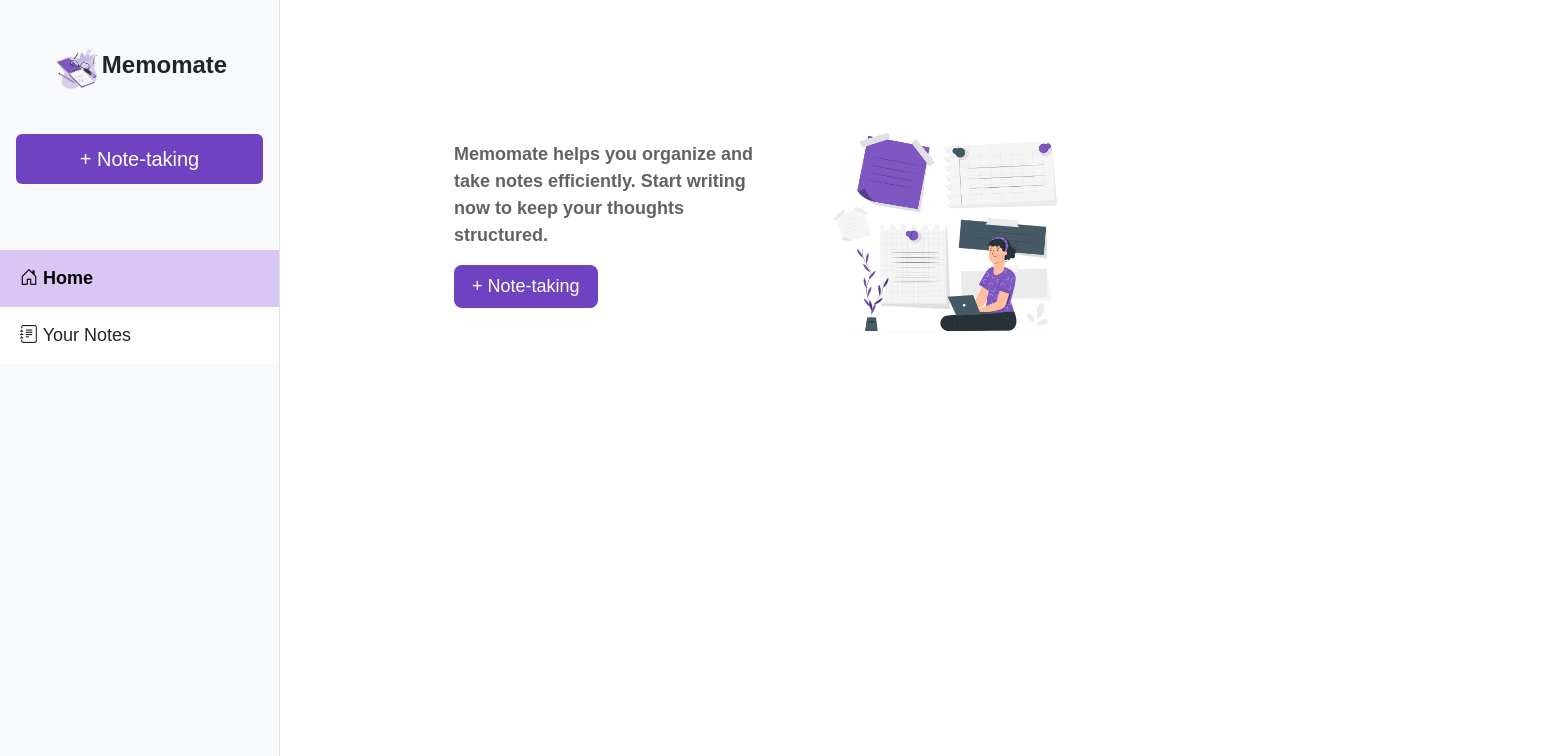
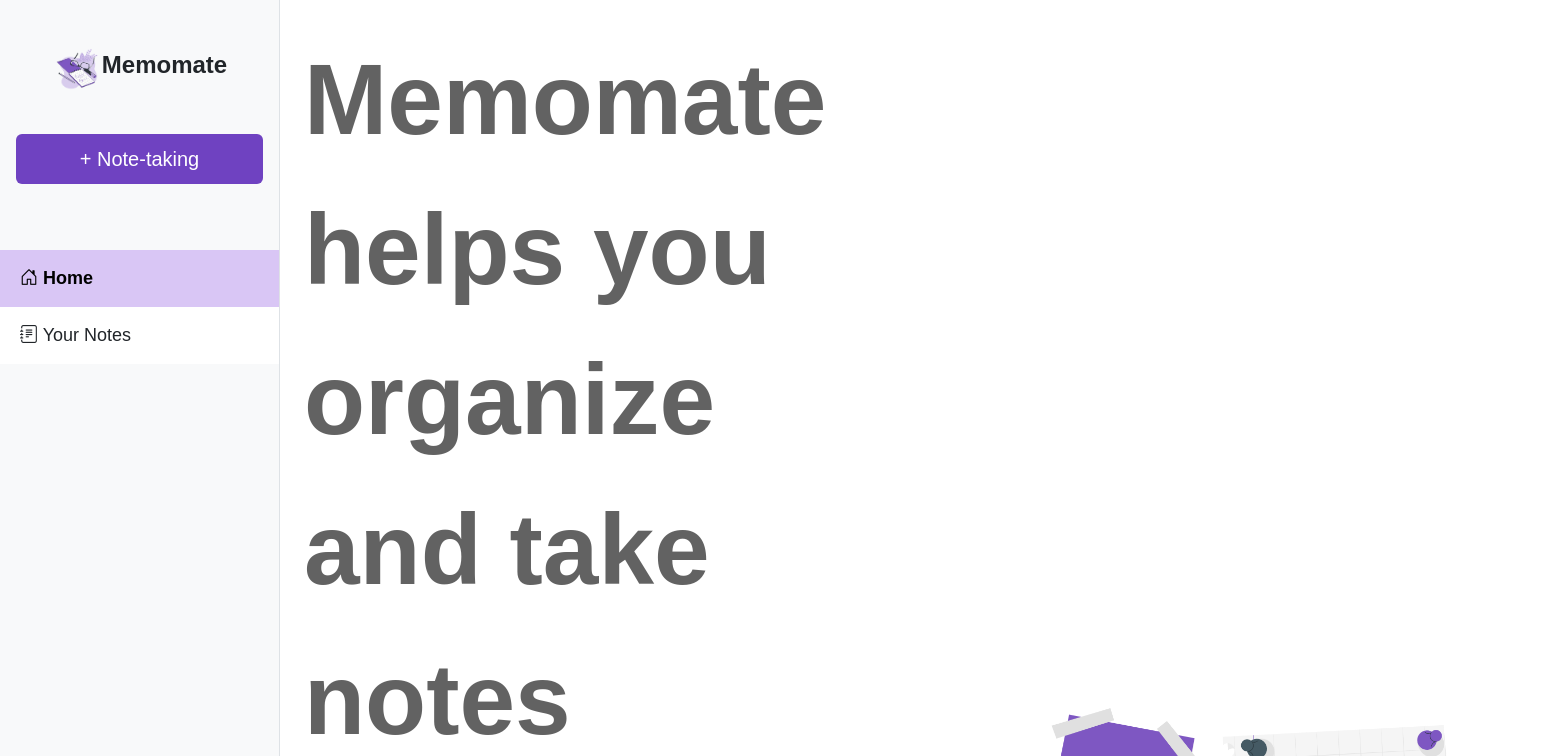
Before and after one commit to gitagpds/notes-website-fe-new, a React (Vite) app: page /home_page in a window 1280 px wide. Shown: the top 756 px of the page, 1560 px wide, since content can reach past the window. Built offline with nearby package versions, Linux system fonts and the light colour scheme.

Commit message:
Update homepage.jsx

```diff
--- a/src/pages/homepage.jsx
+++ b/src/pages/homepage.jsx
@@ -52,31 +52,51 @@ const HomePage = () => {
         style={{
           marginLeft: "280px",
           minHeight: "100vh",
-          maxWidth: "700px",
-          paddingLeft: "40px",
+          maxWidth: "2000px",          // (1) Diperbesar dari 700px ke 900px
+          paddingLeft: "50px",        // (2) Padding kiri diperbesar dari 40px ke 50px
           paddingTop: "60px",
         }}
       >
         <div className="row align-items-center">
           <div
             className="col-md-6 text-center text-md-start main-content-text"
-            style={{ maxWidth: "450px" }}
+            style={{
+              maxWidth: "1000px",       // (3) Diperbesar dari 450px ke 600px
+            }}
           >
-            <p className="lead" style={{ fontSize: "18px", fontWeight: "bold", color: "rgba(0, 0, 0, 0.616)" }}>
+            <p
+              className="lead"
+              style={{
+                fontSize: "100px",       // (4) Font size diperbesar dari 18px ke 20px
+                fontWeight: "bold",
+                color: "rgba(0, 0, 0, 0.616)",
+              }}
+            >
               <strong>
-                Memomate helps you organize and take notes efficiently. Start writing now to keep your thoughts structured.
+                Memomate helps you organize and take notes efficiently. Start
+                writing now to keep your thoughts structured.
               </strong>
             </p>
-            <Link to="/add-note" className="btn btn-lg btn-purple text-white" style={{ fontSize: "18px", padding: "8px 18px" }}>
+            <Link
+              to="/add-note"
+              className="btn btn-lg btn-purple text-white"
+              style={{
+                fontSize: "50px",      // (5) Tombol font size diperbesar dari 18px ke 20px
+                padding: "10px 22px",  // Padding tombol diperbesar agar proporsional
+              }}
+            >
               + Note-taking
             </Link>
           </div>
-          <div className="col-md-6 text-center" style={{ marginTop: "20px" }}>
+          <div
+            className="col-md-6 text-center"
+            style={{ marginTop: "20px" }}
+          >
             <img
               src={homepageImg}
               alt="Homepage Illustration"
               className="homepage-img"
-              style={{ maxWidth: "80%" }}
+              style={{ maxWidth: "85%" }}  // (6) Gambar sedikit diperbesar dari 80% ke 85%
             />
           </div>
         </div>
```
